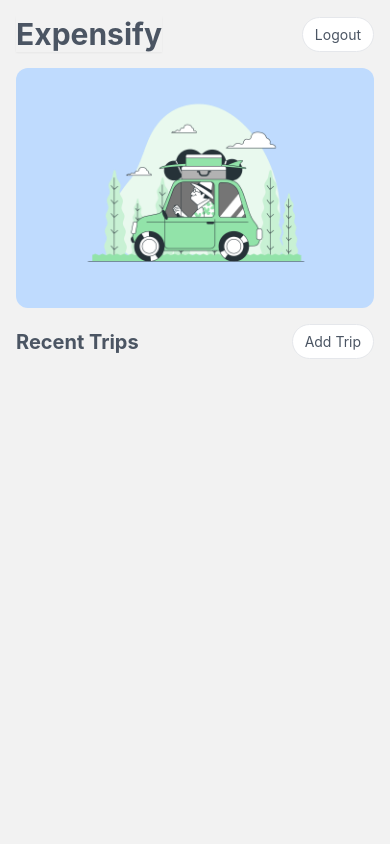
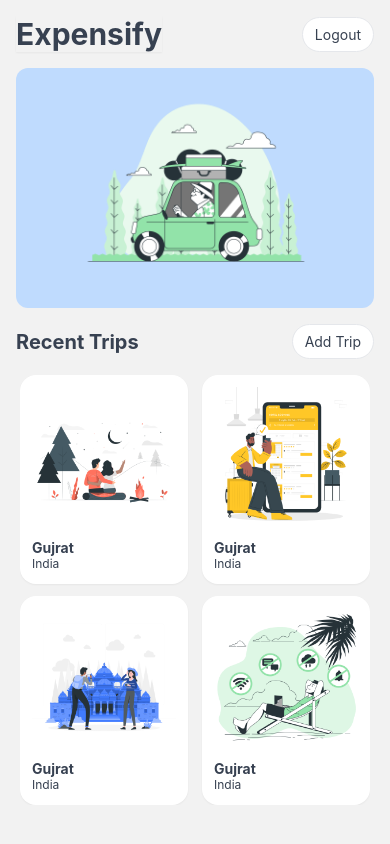
Before and after one commit to Omi1804/ExpensifyNative, a React Native app: screen /Home in a window 390 px wide. Built offline with nearby package versions, Linux system fonts and the light colour scheme.

Commit message:
completing home page

```diff
--- a/src/Screens/Home.js
+++ b/src/Screens/Home.js
@@ -1,6 +1,7 @@
 import {
   FlatList,
   Image,
+  ScrollView,
   StyleSheet,
   Text,
   TouchableOpacity,
@@ -9,6 +10,45 @@
 import React from 'react';
 import ScreenWrapper from '../Components/ScreenWrapper';
 import {colors} from '../theme';
+import randomImage from '../../assets/randomImage';
+
+let items = [
+  {
+    id: 1,
+    place: 'Gujrat',
+    country: 'India',
+  },
+  {
+    id: 2,
+    place: 'Gujrat',
+    country: 'India',
+  },
+  {
+    id: 3,
+    place: 'Gujrat',
+    country: 'India',
+  },
+  {
+    id: 4,
+    place: 'Gujrat',
+    country: 'India',
+  },
+  {
+    id: 5,
+    place: 'Gujrat',
+    country: 'India',
+  },
+  {
+    id: 6,
+    place: 'Gujrat',
+    country: 'India',
+  },
+  {
+    id: 7,
+    place: 'Gujrat',
+    country: 'India',
+  },
+];
 
 const Home = () => {
   return (
@@ -27,7 +67,7 @@
           className="w-60 h-60"
         />
       </View>
-      <View className="px-4">
+      <View className="px-4 space-y-4">
         <View className="flex-row justify-between items-center">
           <Text className={`${colors.heading} font-bold text-xl`}>
             Recent Trips
@@ -36,7 +76,33 @@
             <Text className={colors.heading}>Add Trip</Text>
           </TouchableOpacity>
         </View>
-        <View></View>
+        <View style={{height: 430}}>
+          <FlatList
+            data={items}
+            numColumns={2}
+            keyExtractor={item => item.id}
+            showsVerticalScrollIndicator={false}
+            columnWrapperStyle={{
+              justifyContent: 'space-between',
+            }}
+            className="mx-1 "
+            renderItem={({item}) => {
+              return (
+                <TouchableOpacity className="bg-white p-3 rounded-2xl mb-3 shadow-sm">
+                  <View>
+                    <Image source={randomImage()} className="w-36 h-36 mb-2" />
+                    <Text className={`${colors.heading} font-bold`}>
+                      {item.place}
+                    </Text>
+                    <Text className={`${colors.heading} text-xs`}>
+                      {item.country}
+                    </Text>
+                  </View>
+                </TouchableOpacity>
+              );
+            }}
+          />
+        </View>
       </View>
     </ScreenWrapper>
   );
--- a/src/theme/index.js
+++ b/src/theme/index.js
@@ -1,4 +1,4 @@
 export const colors = {
-  heading: 'text-gray-600',
+  heading: 'text-gray-700',
   button: '#50c878',
 };
```
